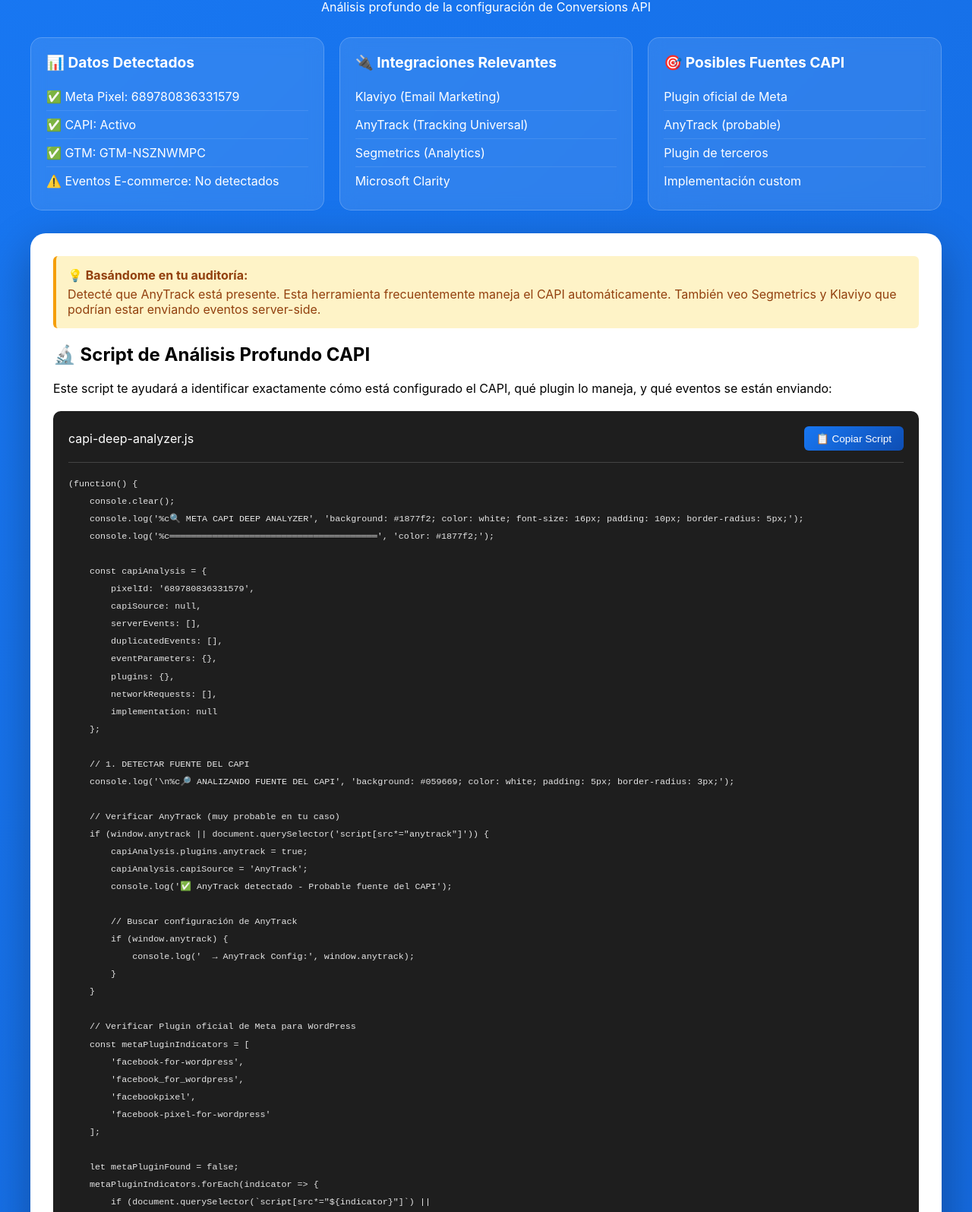
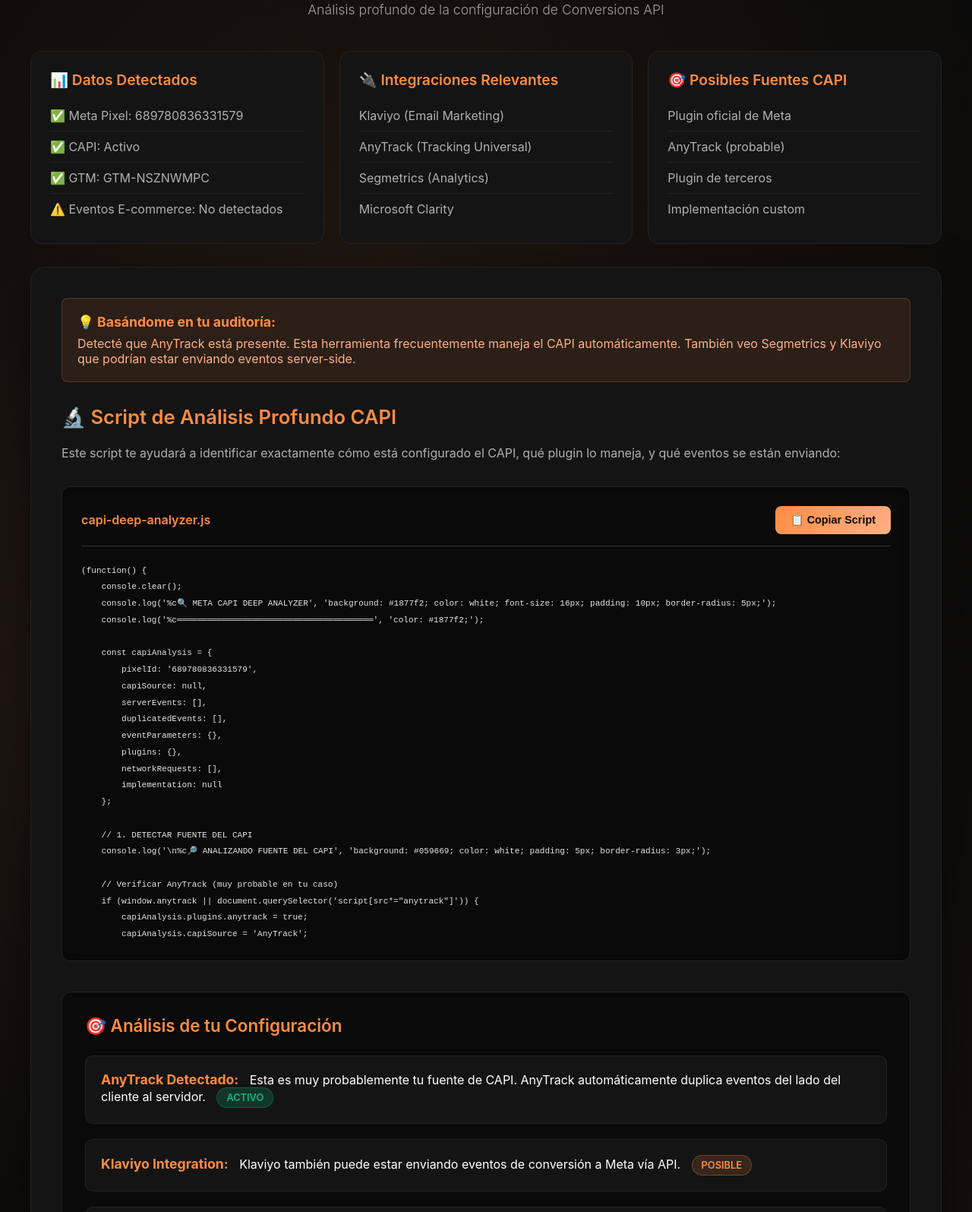
Before and after one commit to roger-ssw/mis-herramientas, a plain HTML site: page meta-capi-deep-analyzer.html in a window 1280 px wide. Shown: the part 80-1675 px from the top of the page at 76% size. Drawn offline with Linux system fonts and the light colour scheme.

Commit message:
Update meta-capi-deep-analyzer.html

```diff
--- a/meta-capi-deep-analyzer.html
+++ b/meta-capi-deep-analyzer.html
@@ -13,9 +13,29 @@
 
         body {
             font-family: -apple-system, BlinkMacSystemFont, 'Segoe UI', Roboto, Oxygen, Ubuntu, sans-serif;
-            background: linear-gradient(135deg, #1877f2 0%, #0e4eb4 100%);
+            background: #0a0a0a;
+            background-image:
+                radial-gradient(circle at 20% 50%, rgba(255, 140, 66, 0.1) 0%, transparent 50%),
+                radial-gradient(circle at 80% 80%, rgba(255, 140, 66, 0.05) 0%, transparent 50%),
+                radial-gradient(circle at 40% 20%, rgba(255, 140, 66, 0.08) 0%, transparent 50%);
             min-height: 100vh;
             padding: 20px;
+            color: #ffffff;
+        }
+
+        /* Scrollbar personalizada */
+        ::-webkit-scrollbar {
+            width: 8px;
+        }
+        ::-webkit-scrollbar-track {
+            background: #0a0a0a;
+        }
+        ::-webkit-scrollbar-thumb {
+            background: #FF8C42;
+            border-radius: 4px;
+        }
+        ::-webkit-scrollbar-thumb:hover {
+            background: #FFB088;
         }
 
         .container {
@@ -25,14 +45,23 @@
 
         .header {
             text-align: center;
-            color: white;
-            margin-bottom: 30px;
+            margin-bottom: 40px;
         }
 
         .header h1 {
             font-size: 2.5em;
             margin-bottom: 10px;
-            text-shadow: 2px 2px 4px rgba(0,0,0,0.3);
+            background: linear-gradient(135deg, #FF8C42 0%, #FFB088 100%);
+            -webkit-background-clip: text;
+            -webkit-text-fill-color: transparent;
+            background-clip: text;
+            text-shadow: 0 0 30px rgba(255, 140, 66, 0.3);
+        }
+
+        .header p {
+            color: #a0a0a0;
+            font-size: 1.1em;
+            font-weight: 300;
         }
 
         .info-grid {
@@ -43,20 +72,47 @@
         }
 
         .info-card {
-            background: rgba(255,255,255,0.1);
-            backdrop-filter: blur(10px);
-            border: 1px solid rgba(255,255,255,0.2);
+            background: #141414;
+            border: 1px solid #222;
             border-radius: 15px;
-            padding: 20px;
-            color: white;
+            padding: 25px;
+            transition: all 0.3s ease;
+            position: relative;
+            overflow: hidden;
+        }
+
+        .info-card::before {
+            content: '';
+            position: absolute;
+            top: 0;
+            left: 0;
+            right: 0;
+            height: 2px;
+            background: linear-gradient(90deg, #FF8C42, #FFB088);
+            transform: scaleX(0);
+            transition: transform 0.3s ease;
+        }
+
+        .info-card:hover {
+            transform: translateY(-5px);
+            border-color: #FF8C42;
+            box-shadow:
+                0 10px 30px rgba(255, 140, 66, 0.15),
+                0 0 0 1px rgba(255, 140, 66, 0.2);
+        }
+
+        .info-card:hover::before {
+            transform: scaleX(1);
         }
 
         .info-card h3 {
             margin-bottom: 15px;
             font-size: 1.2em;
+            color: #FF8C42;
             display: flex;
             align-items: center;
             gap: 10px;
+            font-weight: 600;
         }
 
         .info-card ul {
@@ -65,8 +121,14 @@
         }
 
         .info-card li {
-            padding: 8px 0;
-            border-bottom: 1px solid rgba(255,255,255,0.1);
+            padding: 10px 0;
+            border-bottom: 1px solid rgba(255, 255, 255, 0.05);
+            color: #b0b0b0;
+            transition: color 0.2s;
+        }
+
+        .info-card li:hover {
+            color: #FFB088;
         }
 
         .info-card li:last-child {
@@ -74,122 +136,218 @@
         }
 
         .main-card {
-            background: white;
+            background: #141414;
+            border: 1px solid #222;
             border-radius: 20px;
-            padding: 30px;
-            box-shadow: 0 20px 60px rgba(0,0,0,0.3);
+            padding: 40px;
+            box-shadow: 0 20px 60px rgba(0, 0, 0, 0.5);
         }
 
         .alert {
-            background: #fef3c7;
-            border-left: 4px solid #f59e0b;
-            padding: 15px;
-            border-radius: 6px;
-            margin-bottom: 20px;
-            color: #92400e;
+            background: rgba(255, 140, 66, 0.1);
+            border-left: 4px solid #FF8C42;
+            padding: 20px;
+            border-radius: 8px;
+            margin-bottom: 30px;
+            color: #FFB088;
+            border: 1px solid rgba(255, 140, 66, 0.2);
         }
 
         .alert strong {
             display: block;
-            margin-bottom: 5px;
+            margin-bottom: 8px;
+            color: #FF8C42;
+            font-size: 1.1em;
+        }
+
+        h2 {
+            color: #FF8C42;
+            margin-bottom: 20px;
+            font-size: 1.6em;
+            font-weight: 600;
+        }
+
+        p {
+            color: #b0b0b0;
+            line-height: 1.6;
+            margin-bottom: 20px;
         }
 
         .code-container {
-            background: #1e1e1e;
-            border-radius: 10px;
-            padding: 20px;
+            background: #0a0a0a;
+            border: 1px solid #222;
+            border-radius: 12px;
+            padding: 25px;
             position: relative;
-            margin-top: 20px;
+            margin-top: 30px;
+            box-shadow: inset 0 2px 10px rgba(0, 0, 0, 0.5);
         }
 
         .code-header {
             display: flex;
             justify-content: space-between;
             align-items: center;
-            margin-bottom: 15px;
+            margin-bottom: 20px;
             padding-bottom: 15px;
-            border-bottom: 1px solid #444;
+            border-bottom: 1px solid #333;
+        }
+
+        .code-header span {
+            color: #FF8C42;
+            font-weight: 600;
+            font-size: 1em;
         }
 
         .copy-btn {
-            background: linear-gradient(135deg, #1877f2, #0e4eb4);
-            color: white;
+            background: linear-gradient(135deg, #FF8C42, #FFB088);
+            color: #0a0a0a;
             border: none;
-            padding: 8px 16px;
-            border-radius: 6px;
+            padding: 10px 20px;
+            border-radius: 8px;
             cursor: pointer;
-            font-size: 0.85em;
+            font-size: 0.9em;
+            font-weight: 600;
             transition: all 0.3s;
         }
 
         .copy-btn:hover {
             transform: translateY(-2px);
-            box-shadow: 0 5px 15px rgba(24, 119, 242, 0.4);
+            box-shadow: 0 5px 20px rgba(255, 140, 66, 0.4);
         }
 
         .copy-btn.copied {
             background: #10b981;
+            color: white;
         }
 
         pre {
             color: #e5e5e5;
             font-family: 'Monaco', 'Menlo', 'Ubuntu Mono', monospace;
-            font-size: 0.9em;
+            font-size: 0.85em;
             line-height: 1.6;
             overflow-x: auto;
             white-space: pre-wrap;
             word-wrap: break-word;
+            max-height: 500px;
+            overflow-y: auto;
+        }
+
+        pre::-webkit-scrollbar {
+            width: 6px;
+            height: 6px;
+        }
+
+        pre::-webkit-scrollbar-track {
+            background: #1a1a1a;
+        }
+
+        pre::-webkit-scrollbar-thumb {
+            background: #FF8C42;
+            border-radius: 3px;
         }
 
         .results-section {
-            margin-top: 30px;
-            padding: 20px;
-            background: #f8fafc;
-            border-radius: 10px;
-            border: 2px solid #e2e8f0;
+            margin-top: 40px;
+            padding: 30px;
+            background: #0a0a0a;
+            border-radius: 12px;
+            border: 1px solid #222;
         }
 
         .results-section h3 {
-            margin-bottom: 15px;
-            color: #1e293b;
+            margin-bottom: 25px;
+            color: #FF8C42;
+            font-size: 1.4em;
+            font-weight: 600;
         }
 
         .result-item {
-            background: white;
-            padding: 15px;
-            border-radius: 8px;
-            margin-bottom: 15px;
-            border: 1px solid #e2e8f0;
+            background: #141414;
+            padding: 20px;
+            border-radius: 10px;
+            margin-bottom: 20px;
+            border: 1px solid #222;
+            transition: all 0.3s ease;
+        }
+
+        .result-item:hover {
+            border-color: rgba(255, 140, 66, 0.3);
+            box-shadow: 0 5px 20px rgba(255, 140, 66, 0.1);
         }
 
         .result-item strong {
-            color: #1877f2;
+            color: #FF8C42;
             display: inline-block;
             margin-right: 10px;
+            font-size: 1.1em;
+        }
+
+        .result-item ol {
+            margin-top: 15px;
+            margin-left: 20px;
+            color: #a0a0a0;
+        }
+
+        .result-item ol li {
+            padding: 5px 0;
+            line-height: 1.6;
         }
 
         .badge {
             display: inline-block;
-            padding: 4px 8px;
-            border-radius: 4px;
+            padding: 5px 12px;
+            border-radius: 20px;
             font-size: 0.8em;
             font-weight: 600;
             margin-left: 10px;
+            text-transform: uppercase;
         }
 
         .badge.active {
-            background: #10b981;
-            color: white;
+            background: rgba(16, 185, 129, 0.2);
+            color: #10b981;
+            border: 1px solid rgba(16, 185, 129, 0.3);
         }
 
         .badge.warning {
-            background: #f59e0b;
-            color: white;
+            background: rgba(245, 158, 11, 0.2);
+            color: #f59e0b;
+            border: 1px solid rgba(245, 158, 11, 0.3);
         }
 
         .badge.info {
-            background: #1877f2;
-            color: white;
+            background: rgba(255, 140, 66, 0.15);
+            color: #FF8C42;
+            border: 1px solid rgba(255, 140, 66, 0.3);
+        }
+
+        /* Animaciones sutiles */
+        @keyframes pulse {
+            0%, 100% {
+                opacity: 1;
+            }
+            50% {
+                opacity: 0.8;
+            }
+        }
+
+        .header h1 {
+            animation: pulse 3s ease-in-out infinite;
+        }
+
+        /* Responsive */
+        @media (max-width: 768px) {
+            .header h1 {
+                font-size: 2em;
+            }
+
+            .info-grid {
+                grid-template-columns: 1fr;
+            }
+
+            .main-card {
+                padding: 25px;
+            }
         }
     </style>
 </head>
@@ -238,12 +396,12 @@
                 Detecté que AnyTrack está presente. Esta herramienta frecuentemente maneja el CAPI automáticamente. También veo Segmetrics y Klaviyo que podrían estar enviando eventos server-side.
             </div>
 
-            <h2 style="margin-bottom: 20px;">🔬 Script de Análisis Profundo CAPI</h2>
-            <p style="margin-bottom: 20px;">Este script te ayudará a identificar exactamente cómo está configurado el CAPI, qué plugin lo maneja, y qué eventos se están enviando:</p>
+            <h2>🔬 Script de Análisis Profundo CAPI</h2>
+            <p>Este script te ayudará a identificar exactamente cómo está configurado el CAPI, qué plugin lo maneja, y qué eventos se están enviando:</p>
 
             <div class="code-container">
                 <div class="code-header">
-                    <span style="color: white;">capi-deep-analyzer.js</span>
+                    <span>capi-deep-analyzer.js</span>
                     <button class="copy-btn" onclick="copyCode(this)">📋 Copiar Script</button>
                 </div>
                 <pre><code>(function() {
@@ -556,7 +714,7 @@
 
                 <div class="result-item">
                     <strong>Próximos Pasos:</strong>
-                    <ol style="margin-top: 10px; margin-left: 20px;">
+                    <ol>
                         <li>Ejecuta el script de arriba en el sitio</li>
                         <li>Navega por productos y agrega algo al carrito</li>
                         <li>Revisa los eventos capturados en la consola</li>
```
